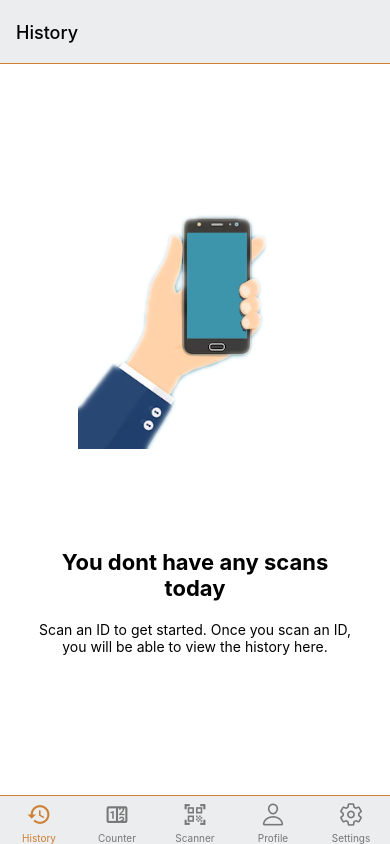
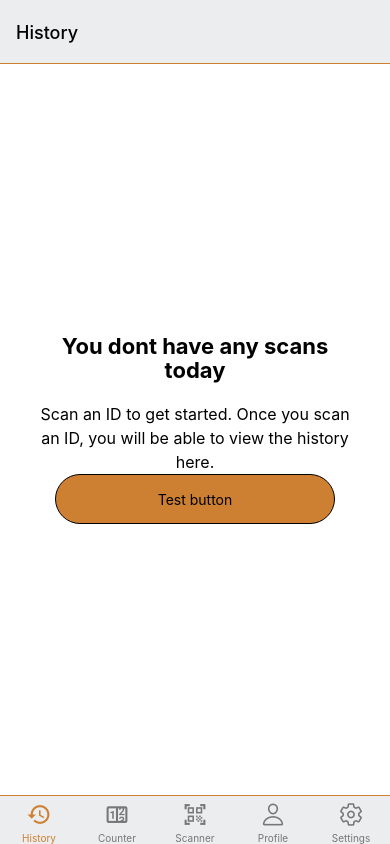
Before and after one commit to asfopoo/expoTemplate, a React Native app: screen / in a window 390 px wide. Built offline with nearby package versions, Linux system fonts and the light colour scheme.

Commit message:
feat: test button home page

```diff
--- a/src/components/Button.tsx
+++ b/src/components/Button.tsx
@@ -38,10 +38,10 @@ const makeStyles = ({ colors }: Theme) =>
     primaryRounded: {
       borderRadius: 25,
       borderWidth: 1,
-      borderColor: colors.icon,
+      borderColor: colors.text,
       paddingVertical: 10,
       paddingHorizontal: 20,
-      backgroundColor: colors.tint,
+      backgroundColor: colors.primary,
       height: 50,
       width: '90%',
       alignItems: 'center',
--- a/src/components/OptionsList.tsx
+++ b/src/components/OptionsList.tsx
@@ -2,9 +2,13 @@
  * Used in SettingsScreen.tsx
  */
 import { MaterialIcons } from '@expo/vector-icons';
-import { View, Text, FlatList, StyleSheet } from 'react-native';
+import { FlatList, StyleSheet } from 'react-native';
 
 import Pressable from './Pressable';
+import { Text } from './Text';
+import { View } from './View';
+
+import { useThemeColors } from '@/hooks/useThemeColors';
 
 type Icon = keyof typeof MaterialIcons.glyphMap;
 
@@ -38,13 +42,19 @@ type ItemProps = {
 };
 
 const OptionItem = ({ title, icon, route, handlePress }: ItemProps) => {
+  const colors = useThemeColors();
+
   return (
     <Pressable onPress={() => handlePress(route)}>
       <View style={styles.option}>
-        <MaterialIcons name={icon} size={28} color="black" />
+        <MaterialIcons name={icon} size={28} color={colors.colors.primary} />
         <Text style={styles.optionText}>{title}</Text>
         <View style={styles.chevronContainer}>
-          <MaterialIcons name="chevron-right" size={28} color="black" />
+          <MaterialIcons
+            name="chevron-right"
+            size={28}
+            color={colors.colors.primary}
+          />
         </View>
       </View>
     </Pressable>
--- a/src/navigation/navigators/TabNavigator.tsx
+++ b/src/navigation/navigators/TabNavigator.tsx
@@ -27,6 +27,7 @@ export default function TabNavigator() {
     <Tab.Navigator
       screenOptions={{
         headerShown: false,
+        unmountOnBlur: true,
         tabBarLabel(props) {
           return (
             <View style={styles.buttonContainer}>
--- a/src/screens/HistoryScreen.tsx
+++ b/src/screens/HistoryScreen.tsx
@@ -1,21 +1,18 @@
 import { NativeStackScreenProps } from '@react-navigation/native-stack';
-import { Image, SafeAreaView, StyleSheet, View, Text } from 'react-native';
+import { StyleSheet } from 'react-native';
 
-import { RootStackParamList } from '../navigation/types';
-import { TEXT_SIZES } from '../theme/Theme';
+import Button from '@/components/Button';
+import { SafeAreaView } from '@/components/SafeAreaView';
+import { Text } from '@/components/Text';
+import { View } from '@/components/View';
+import { RootStackParamList } from '@/navigation/types';
+import { TEXT_SIZES } from '@/theme/Theme';
 
 type Props = NativeStackScreenProps<RootStackParamList, 'History Tab'>;
 
 export default function HistoryScreen({ navigation }: Props) {
   return (
     <SafeAreaView style={styles.container}>
-      <View style={styles.imageContainer}>
-        <Image
-          source={require('../assets/hand_scan.png')}
-          resizeMode="stretch"
-          style={styles.image}
-        />
-      </View>
       <View style={styles.textContainer}>
         <View style={styles.titleContainer}>
           <Text style={styles.largeText}>You dont have any scans today</Text>
@@ -24,6 +21,7 @@ export default function HistoryScreen({ navigation }: Props) {
           Scan an ID to get started. Once you scan an ID, you will be able to
           view the history here.
         </Text>
+        <Button label="Test button" type="primaryRounded" />
       </View>
     </SafeAreaView>
   );
--- a/src/screens/Settings/SettingsScreen.tsx
+++ b/src/screens/Settings/SettingsScreen.tsx
@@ -1,11 +1,13 @@
 import { NavigationProp } from '@react-navigation/native';
-import { StyleSheet, SafeAreaView, View } from 'react-native';
+import { StyleSheet } from 'react-native';
 
 import { settingsOptions } from './constants';
 
 import OptionsList from '@/components/OptionsList';
 import { useAuth } from '@/hooks/useAuth';
 import { RootStackParamList } from '@/navigation/types';
+import { SafeAreaView } from '@/components/SafeAreaView';
+import { View } from '@/components/View';
 
 type Props = {
   navigation: NavigationProp<RootStackParamList, 'Settings Tab'>;
```
Also changed, not shown: src/assets/hand_scan.png (deleted).
